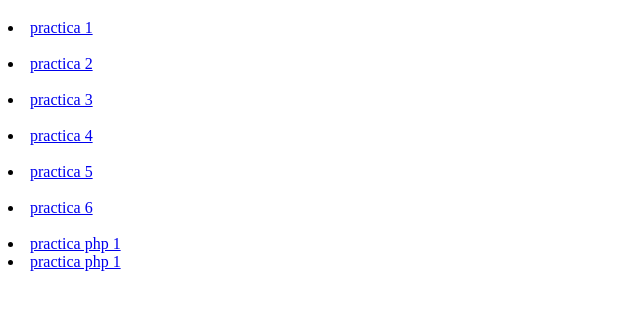
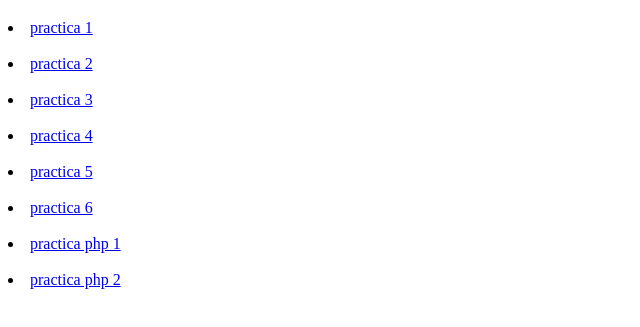
Before and after one commit to gren52/programacion-web, a plain HTML site: page index.html in a window 1280 px wide. Shown: the part 79-406 px from the top of the page, without its empty margins (0-640 px from the left). Drawn offline with Linux system fonts and the light colour scheme.

Commit message:
Update index.html

```diff
--- a/index.html
+++ b/index.html
@@ -21,7 +21,8 @@
     <li><a href="practica6.html">practica 6</a></li>
      <br>
     <li> <a href="http://127.0.0.1/programacion_Olan%20Ruiz%20Jesus%20Manuel/practica1.php"> practica php 1</a></li>
-     <li> <a href="http://127.0.0.1/programacion_Olan%20Ruiz%20Jesus%20Manuel/practica2.php"> practica php 1</a></li>
+    <br>
+    <li> <a href="http://127.0.0.1/programacion_Olan%20Ruiz%20Jesus%20Manuel/practica2.php"> practica php 2</a></li>
 
 </body>
 </html>
```
